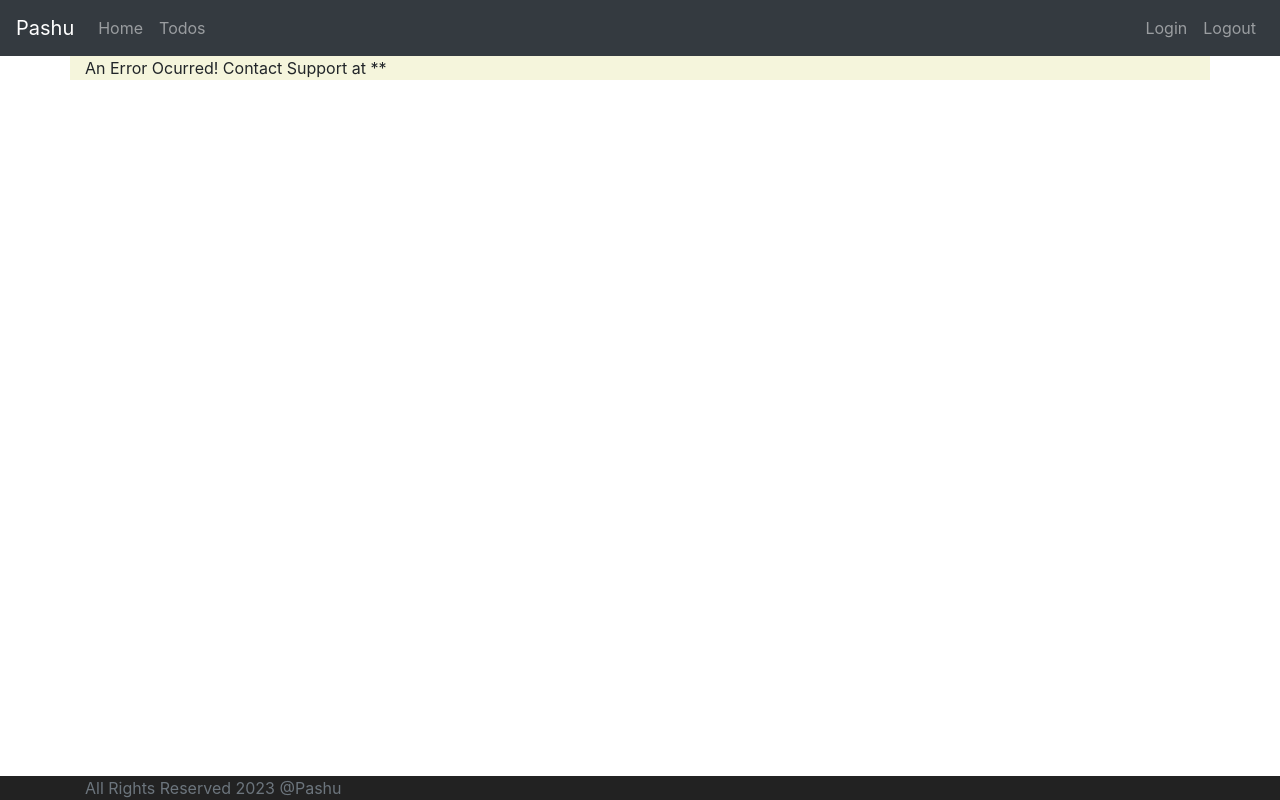
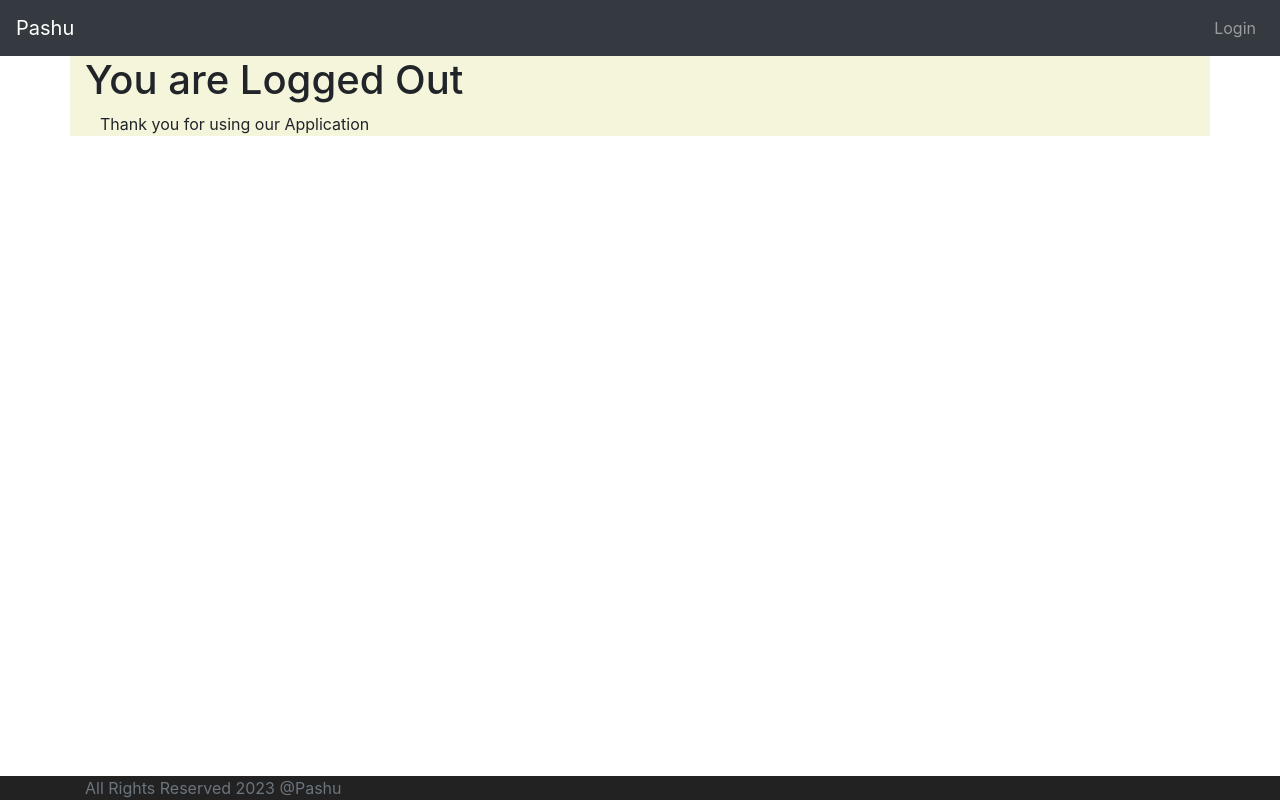
Before and after one commit to RodrigoAlexisCJ/Angular, an Angular app in the folder Angular/Login/login/: page /logout in a window 1280 px wide. Built offline with nearby package versions, Linux system fonts and the light colour scheme; sample sign-in values are in the browser's storage.

Commit message:
harcoded services added

```diff
--- a/Angular/Login/login/src/app/app.module.ts
+++ b/Angular/Login/login/src/app/app.module.ts
@@ -10,6 +10,7 @@
 import { ListTodosComponent } from './list-todos/list-todos.component';
 import { MenuComponent } from './menu/menu.component';
 import { FooterComponent } from './footer/footer.component';
+import { LogoutComponent } from './logout/logout.component';
 
 @NgModule({
   declarations: [
@@ -19,7 +20,8 @@
     ErrorComponent,
     ListTodosComponent,
     MenuComponent,
-    FooterComponent
+    FooterComponent,
+    LogoutComponent
   ],
   imports: [
     BrowserModule,
--- a/Angular/Login/login/src/app/login/login.component.ts
+++ b/Angular/Login/login/src/app/login/login.component.ts
@@ -33,7 +33,7 @@
     {
       this.invalidLogin=true;
     }
-    console.log(this.username + " & "+ this.password + " & " + this.invalidLogin);
+    //console.log(this.username + " & "+ this.password + " & " + this.invalidLogin);
   }
 
 }
--- /dev/null
+++ b/Angular/Login/login/src/app/logout/logout.component.html
@@ -0,0 +1,4 @@
+<h1>You are Logged Out</h1>
+<div class="container">
+    Thank you for using our Application
+</div>
--- /dev/null
+++ b/Angular/Login/login/src/app/logout/logout.component.ts
@@ -0,0 +1,17 @@
+import { Component, OnInit } from '@angular/core';
+import { HardcodedAuthenticationService } from '../service/hardcoded-authentication.service';
+
+@Component({
+  selector: 'app-logout',
+  templateUrl: './logout.component.html',
+  styleUrls: ['./logout.component.css']
+})
+export class LogoutComponent implements OnInit {
+  constructor(private hardcodedAuthentication:HardcodedAuthenticationService){}
+
+  ngOnInit(): void {
+    //throw new Error('Method not implemented.');
+    this.hardcodedAuthentication.logout();
+  }
+
+}
--- a/Angular/Login/login/src/app/menu/menu.component.html
+++ b/Angular/Login/login/src/app/menu/menu.component.html
@@ -2,12 +2,12 @@
     <nav class="navbar navbar-expand-md navbar-dark bg-dark">
         <div><a href="https://www.github.com/RodrigoAlexisCJ" class="navbar-brand">Pashu</a></div>
             <ul class=" navbar-nav">
-                <li><a routerLink="/welcome/pashu" class="nav-link">Home</a></li>
-                <li><a routerLink="/todos" class="nav-link">Todos</a></li>
+                <li><a *ngIf="hardcodedAuthentication.isUserLoggedIn()" routerLink="/welcome/pashu" class="nav-link">Home</a></li>
+                <li><a *ngIf="hardcodedAuthentication.isUserLoggedIn()" routerLink="/todos" class="nav-link">Todos</a></li>
             </ul>
             <ul class=" navbar-nav navbar-collapse justify-content-end">
-                <li><a routerLink="/login" class="nav-link">Login</a></li>
-                <li><a routerLink="/logout" class="nav-link">Logout</a></li>
+                <li><a *ngIf="!hardcodedAuthentication.isUserLoggedIn()" routerLink="/login" class="nav-link">Login</a></li>
+                <li><a *ngIf="hardcodedAuthentication.isUserLoggedIn()" routerLink="/logout" class="nav-link">Logout</a></li>
             </ul>
     </nav>
 </header>
--- a/Angular/Login/login/src/app/menu/menu.component.ts
+++ b/Angular/Login/login/src/app/menu/menu.component.ts
@@ -1,10 +1,19 @@
-import { Component } from '@angular/core';
+import { Component, OnInit } from '@angular/core';
+import { HardcodedAuthenticationService } from '../service/hardcoded-authentication.service';
 
 @Component({
   selector: 'app-menu',
   templateUrl: './menu.component.html',
   styleUrls: ['./menu.component.css']
 })
-export class MenuComponent {
+export class MenuComponent implements OnInit{
+  isUserLoggedIn: boolean = false;
 
+  constructor(public hardcodedAuthentication: HardcodedAuthenticationService){
+
+  }
+  ngOnInit(): void {
+    //throw new Error('Method not implemented.');
+    this.isUserLoggedIn=this.hardcodedAuthentication.isUserLoggedIn();
+  }
 }
--- a/Angular/Login/login/src/app/service/hardcoded-authentication.service.ts
+++ b/Angular/Login/login/src/app/service/hardcoded-authentication.service.ts
@@ -7,9 +7,11 @@
 
   constructor() { }
   authenticate(username:string,password:string){
+    //console.log('before '+this.isUserLoggedIn());
     if(username==="pashu" && password==="dummy"){
       //Redirect to Welcome Page
-      sessionStorage.setItem('athenticatedUser',username);
+      sessionStorage.setItem('authenticatedUser',username);
+      //console.log('after '+this.isUserLoggedIn());
       return true;
     }
     else
@@ -17,4 +19,11 @@
       return false;
     }
   }
+   isUserLoggedIn(){
+    let user = sessionStorage.getItem('authenticatedUser');
+    return !(user === null)
+   }
+   logout(){
+    sessionStorage.removeItem('authenticatedUser');
+   }
 }
--- /dev/null
+++ b/Angular/Login/login/src/app/service/route-guard.service.ts
@@ -0,0 +1,24 @@
+import { Injectable } from '@angular/core';
+import { ActivatedRouteSnapshot, CanActivate, Router, RouterStateSnapshot } from '@angular/router';
+import { HardcodedAuthenticationService } from './hardcoded-authentication.service';
+
+@Injectable({
+  providedIn: 'root'
+})
+export class RouteGuardService implements CanActivate{
+
+  constructor(private hardcodedAuthentication:HardcodedAuthenticationService,
+    public router:Router) { }
+
+  canActivate(route: ActivatedRouteSnapshot, state: RouterStateSnapshot) {
+    //throw new Error('Method not implemented.');
+    if(this.hardcodedAuthentication.isUserLoggedIn()){
+      return true;
+    }
+    else{
+      this.router.navigate(['login']);
+      return false;
+    }
+
+  }
+}
```
Also changed, not shown: Angular/Login/login/src/app/app-routing.module.ts (+5 -2 lines), Angular/Login/login/src/app/logout/logout.component.css (added), 2 other files (tests, documents, lock files or other folders).
